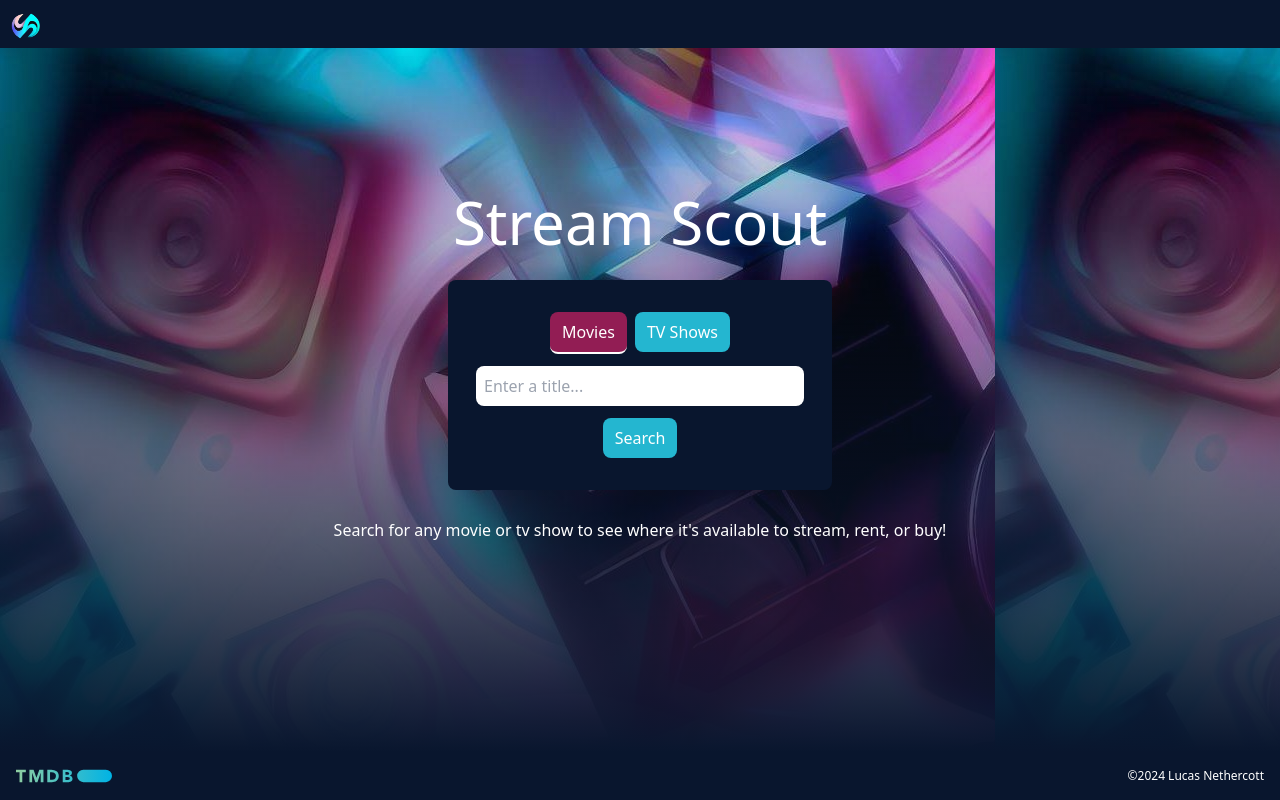
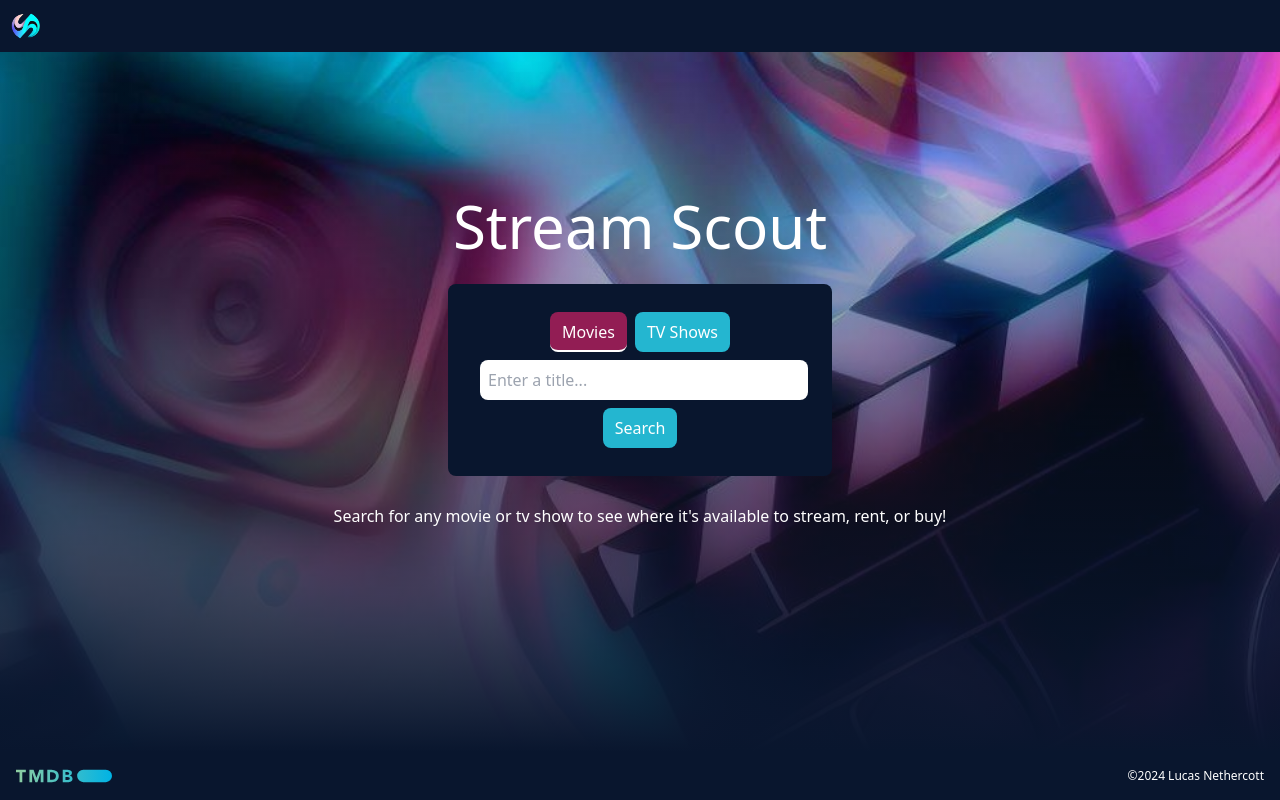
Before and after one commit to lsneth/stream-scout, a Next.js app: page / in a window 1280 px wide. Built offline with nearby package versions, Linux system fonts and the light colour scheme.

Commit message:
more styling fixes on home and results page

```diff
--- a/src/app/SearchForm.tsx
+++ b/src/app/SearchForm.tsx
@@ -19,17 +19,17 @@ export default function SearchForm({ long = false }: { long?: boolean }) {
   return (
     <form
       onSubmit={(e) => handleSubmit(e)}
-      className={`${long ? ' border-t-2 border-accent2 bg-black p-5 text-center' : 'm-auto max-w-96 rounded-lg bg-black p-7 text-center'}`}
+      className={`${long ? ' border-t-2 border-accent2 bg-black p-5 text-center sm:flex sm:py-3' : 'm-auto max-w-96 rounded-lg bg-black p-7 text-center'}`}
     >
       <Button
         onClick={() => setWatchType('movie')}
-        className={`${watchType === 'movie' ? 'border-b-2 border-b-white bg-accent1' : 'bg-accent2'}`}
+        className={`${watchType === 'movie' ? 'border-b-2 border-b-white bg-accent1' : 'bg-accent2'} m-auto mx-1`}
       >
         Movies
       </Button>
       <Button
         onClick={() => setWatchType('tv')}
-        className={`${watchType === 'tv' ? 'border-b-2 border-b-white bg-accent1' : 'bg-accent2'}`}
+        className={`${watchType === 'tv' ? 'border-b-2 border-b-white bg-accent1' : 'bg-accent2'} m-auto mx-1`}
       >
         TV Shows
       </Button>
@@ -41,11 +41,13 @@ export default function SearchForm({ long = false }: { long?: boolean }) {
         name="query"
         value={query}
         onChange={(e) => setQuery(e.target.value)}
-        className="my-2 w-full rounded-lg p-2 text-black"
+        className="m-auto mx-1 my-2 w-full rounded-lg p-2 text-black"
       />
       <br />
 
-      <Button type="submit">Search</Button>
+      <Button type="submit" className="m-auto mx-1">
+        Search
+      </Button>
     </form>
   )
 }
--- a/src/app/_components/Button.tsx
+++ b/src/app/_components/Button.tsx
@@ -14,7 +14,7 @@ export default function Button({
   return (
     <button
       onClick={onClick}
-      className={`${className} m-1 rounded-lg px-3 py-2 ${!className ? 'bg-accent2' : ''}`}
+      className={`${className} m-1 max-h-10 text-nowrap rounded-lg px-3 py-2 ${className.includes('bg-') ? '' : 'bg-accent2'}`}
       type={type}
     >
       {children}
--- a/src/app/layout.tsx
+++ b/src/app/layout.tsx
@@ -16,12 +16,10 @@ export default function RootLayout({
 }>) {
   return (
     <html lang="en" className="h-full">
-      <body className="h-full bg-home-design text-center text-white">
-        <div className="flex h-full flex-col justify-between">
-          <NavBar />
-          {children}
-          <Footer />
-        </div>
+      <body className="flex h-full flex-col bg-home-design bg-cover text-center text-white">
+        <NavBar />
+        <div className="grow bg-gradient-to-t from-black">{children}</div>
+        <Footer />
       </body>
     </html>
   )
--- a/src/app/page.tsx
+++ b/src/app/page.tsx
@@ -3,7 +3,7 @@ import SearchForm from './SearchForm'
 
 export default function Home() {
   return (
-    <main className="h-full bg-gradient-to-t from-black px-5 pt-20 sm:pt-36">
+    <main className="px-5 pt-20 sm:pt-36">
       <h1 className="mb-5 text-3xl sm:mb-7 sm:text-6xl">Stream Scout</h1>
       <SearchForm />
       <p className="mx-5 mt-5 text-pretty sm:mt-7">
--- a/src/app/search-results/_components/Poster.tsx
+++ b/src/app/search-results/_components/Poster.tsx
@@ -13,7 +13,7 @@ export default function Poster({
   height?: number
 }): JSX.Element {
   return (
-    <>
+    <div className="my-5">
       {!!poster_path ? (
         <Image
           src={`https://image.tmdb.org/t/p/w342${poster_path}`}
@@ -26,6 +26,6 @@ export default function Poster({
         <div className="bg-pink-400">no poster</div>
       )}
       {title && <p>{title}</p>}
-    </>
+    </div>
   )
 }
--- a/src/app/search-results/page.tsx
+++ b/src/app/search-results/page.tsx
@@ -29,7 +29,7 @@ export default function SearchResults({
   }, [query, watchType])
 
   return (
-    <div className="bg-gradient-to-t from-black">
+    <div className="">
       <SearchForm long />
       {results.map((result) => {
         const { poster_path, id } = result
```
